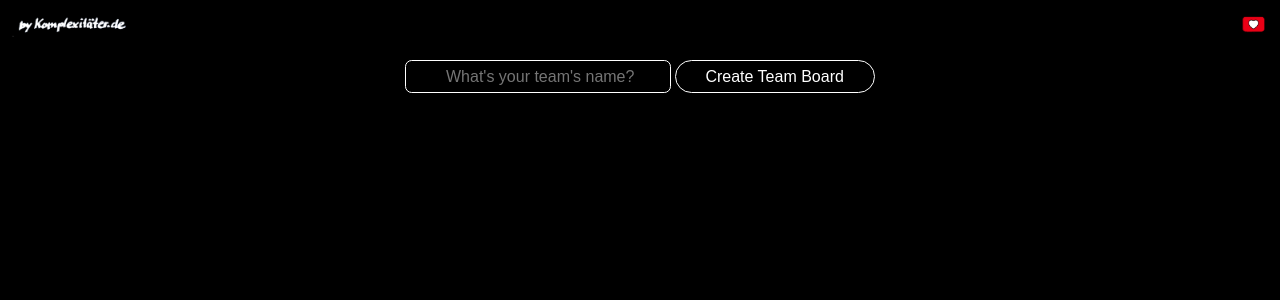
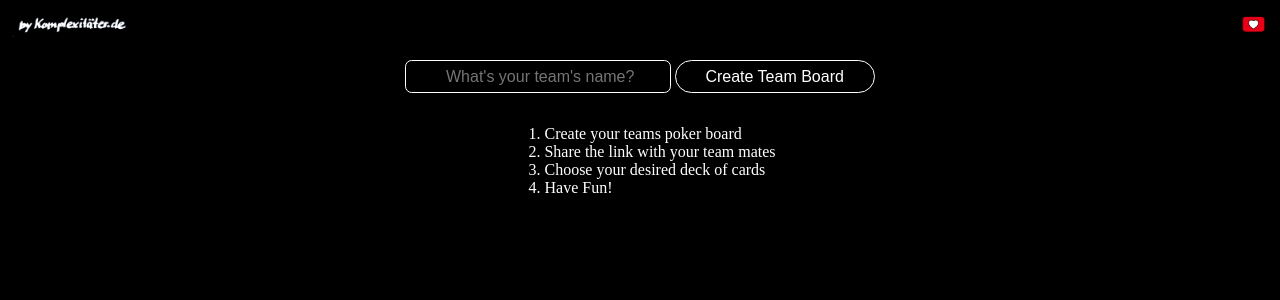
Before and after one commit to komplexitaeter/poker, a PHP site: page / in a window 1280 px wide. Shown: the top 300 px of the page. Run offline with PHP 8.4, Linux system fonts and the light colour scheme; data that the repository does not hold is empty.

Commit message:
- add instructions on init.h

```diff
--- a/init.html
+++ b/init.html
@@ -29,6 +29,13 @@
         <input id="teambtn" class="" type="submit" value="Create Team Board" tabindex="1" />
     </form>
 
+    <ol class="instruction">
+        <li>Create your teams poker board</li>
+        <li>Share the link with your team mates</li>
+        <li>Choose your desired deck of cards</li>
+        <li>Have Fun!</li>
+    </ol>
+
     <script src="script/script_feedback.js" type="text/javascript" defer></script>
     <script src="script/script_team.js" type="text/javascript" defer></script>
     <script src="script/script.js" type="text/javascript" defer></script>
--- a/style/style.css
+++ b/style/style.css
@@ -175,6 +175,17 @@ body {
         border-color: #84cbff;
         color: #84cbff;
     }
+
+.instruction {
+    color: white;
+    width: fit-content;
+    text-align: left;
+    margin-top: 2rem;
+    margin-left: auto;
+    margin-right: auto;
+}
+
+
 
 
 .controls {
```
